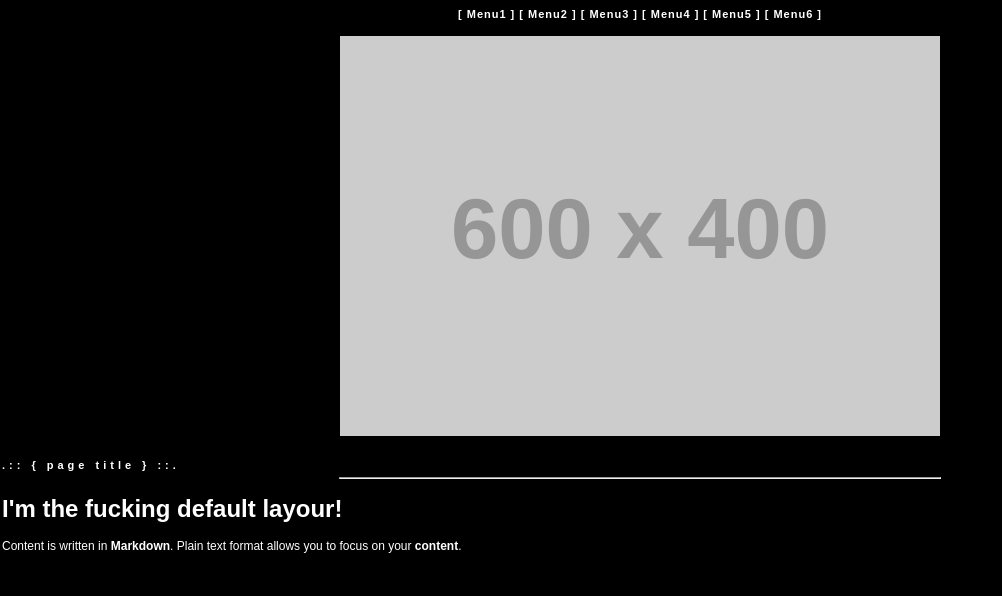
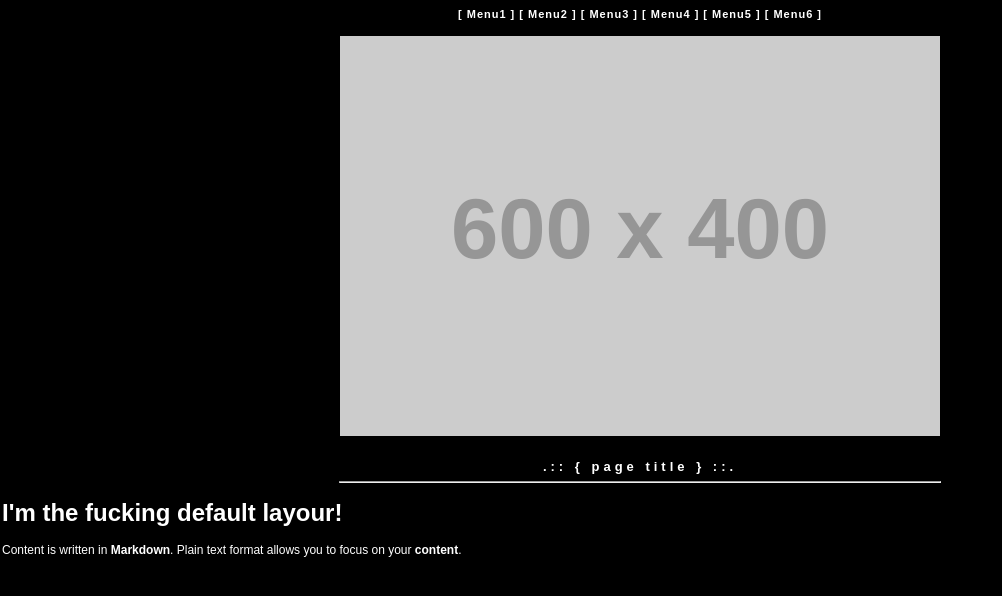
Before and after one commit to nick-belane/nick-belane.github.io, a Jekyll site: the page built from index.md, in a window 1280 px wide. Shown: the top 596 px of the page, without its empty margins (0-1002 px from the left). Built offline with Jekyll 4.4.1, drawn with Linux system fonts in a browser that asks for light colours.

Commit message:
Update main.css

```diff
--- a/assets/css/main.css
+++ b/assets/css/main.css
@@ -32,10 +32,11 @@ a:hover, a:active {
 
 .texto-2 {
     font-family: sans-serif;
-    font-size: 11px;
+    font-size: 13px;
     letter-spacing: 1px;
     color: #FFFFFF;
     text-decoration: none;
+    text-align: center;
     padding: 2;
 }
 
```
